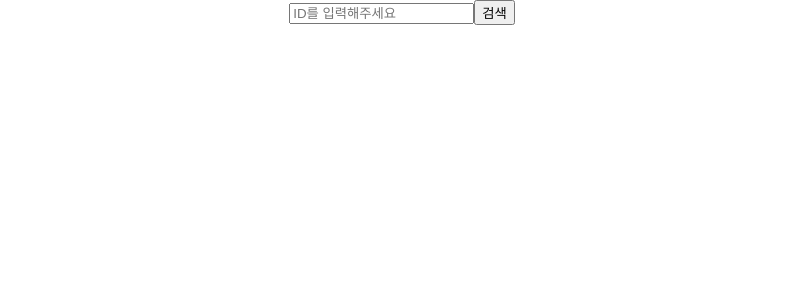
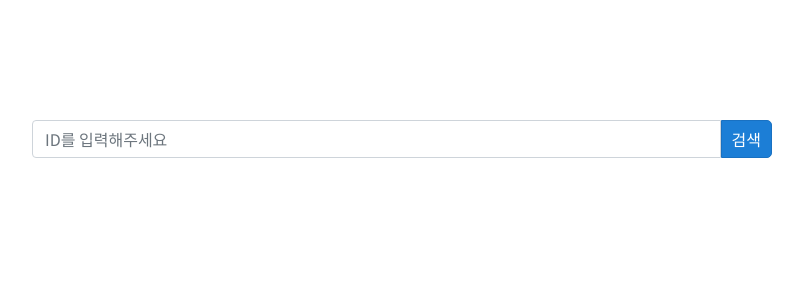
Before and after one commit to RyuJun/lol-state, a React (Create React App) app: page / in a window 1280 px wide. Shown: the top 300 px of the page, without its empty margins (238-1041 px from the left). Built offline with nearby package versions, Linux system fonts and the light colour scheme.

Commit message:
2018-06-07 commit

```diff
--- a/package.json
+++ b/package.json
@@ -5,6 +5,7 @@
   "dependencies": {
     "axios": "^0.18.0",
     "react": "^16.4.0",
+    "react-circular-progressbar": "^0.8.0",
     "react-dom": "^16.4.0",
     "react-scripts": "1.1.4"
   },
--- a/public/index.html
+++ b/public/index.html
@@ -6,6 +6,7 @@
     <meta name="theme-color" content="#000000">
     <link rel="manifest" href="%PUBLIC_URL%/manifest.json">
     <link rel="shortcut icon" href="%PUBLIC_URL%/favicon.ico">
+    <link rel="stylesheet" type="text/css" href="https://stackpath.bootstrapcdn.com/bootstrap/4.1.1/css/bootstrap.min.css">
     <title>lol-state-App</title>
   </head>
   <body>
--- a/src/App.js
+++ b/src/App.js
@@ -1,27 +1,42 @@
 import React, { Component } from 'react';
 import axios from 'axios';
 import ViewSearchID from './components/ViewSearchID'
-import './App.css';
+import ViewListWrapper from './components/ViewListWrapper'
+import './css/App.css';
 
 const apiDefault = {
   url : "https://kr.api.riotgames.com/lol",
   key : "RGAPI-7f41163f-0f97-4f24-bf29-a60c9d773b2a",
-  name : "류똥글"
+  name : "식이섬유풍부"
 }
 
 class App extends Component {
   state = {
     input: "",
-    summoner : {}
+    summoner : {},
+    match : {},
+    league : {}
   };
 
   getLOLData = () => {
-    let summonerUrl = `${apiDefault.url}/summoner/v3/summoners/by-name/${apiDefault.name}?api_key=${apiDefault.key}`;
+    let summonerUrl, matchUrl, leagueUrl;
+
+    summonerUrl = `${apiDefault.url}/summoner/v3/summoners/by-name/${apiDefault.name}?api_key=${apiDefault.key}`;
     axios.get(summonerUrl)
     .then( summonerData => {
-      this.setState({
-        summoner : summonerData.data
-      })
+      matchUrl = `${apiDefault.url}/match/v3/matchlists/by-account/${summonerData.data.accountId}?api_key=${apiDefault.key}`;
+      axios.get(matchUrl)
+      .then( matchData => {
+        leagueUrl = `${apiDefault.url}/league/v3/positions/by-summoner/${summonerData.data.id}?api_key=${apiDefault.key}`;
+        axios.get(leagueUrl)
+        .then( leagueData => {
+          this.setState({
+            summoner: summonerData.data,
+            match : matchData.data,
+            league : leagueData.data[0]
+          })
+        }).catch( error => console.log("Data가 없습니다."));
+      }).catch( error => console.log("Data가 없습니다."));
     }).catch( error => console.log("Data가 없습니다."));
   }
 
@@ -30,14 +45,24 @@ class App extends Component {
       input: e.target.value,
     });
   }
+  handleKeyPress = (e) => {
+    if (e.key === 'Enter') {
+      this.getLOLData();
+    }
+  }
+  render() {
+    const { summoner, league, match } = this.state
+    const { handleChange, handleKeyPress, getLOLData } = this
+    const ListWrapper = summoner.id === undefined ? null : <ViewListWrapper summoner={summoner} league={league} match={match}/>;
 
-  render() {
     return (
       <div className="App">
         <ViewSearchID
-          onChange={this.handleChange}
-          getLOLData={this.getLOLData}
+          handleChange={handleChange}
+          handleKeyPress={handleKeyPress}
+          getLOLData={getLOLData}
         />
+        {ListWrapper}
       </div>
     );
   }
--- /dev/null
+++ b/src/components/ViewListWrapper.js
@@ -0,0 +1,18 @@
+import React, { Component } from 'react';
+import ViewUserState from './ViewUserState'
+import '../css/ViewListWrapper.css';
+
+class ViewListWrapper extends Component {
+    render() {
+      const { summoner, league, match } = this.props;
+      console.log(match);
+      return (
+        <div className="viewListWrapper col-md-12">
+          <ViewUserState summoner={summoner} league={league}/>
+        </div>
+      );
+    }
+}
+
+
+export default ViewListWrapper;
--- a/src/components/ViewSearchID.js
+++ b/src/components/ViewSearchID.js
@@ -1,16 +1,16 @@
-import React, { Component } from 'react';
+import React from 'react';
 
-class ViewSearchID extends Component {
-    render() {
-      const { onChange, getLOLData } = this.props
-      return (
-        <div>
-          <input placeholder="ID를 입력해주세요" onChange={onChange}/>
-          <button tpye="submit" onClick={getLOLData}>검색</button>
-        </div>
-      );
-    }
-}
-
+const ViewSearchID = ({ handleChange, handleKeyPress, getLOLData }) => (
+  <div className="col-md-12">
+  <br/><br/>
+  <br/>
+  <br/>
+  <br/>
+    <div className="input-group col-md-12">
+      <input type="text" className="form-control" placeholder="ID를 입력해주세요" onChange={handleChange} onKeyPress={handleKeyPress}/>
+      <span className="input-group-addon" onClick={getLOLData}>검색</span>
+    </div>
+  </div>
+);
 
 export default ViewSearchID;
--- /dev/null
+++ b/src/components/ViewUserState.js
@@ -0,0 +1,62 @@
+import React, { Component } from 'react';
+import CircularProgressbar from 'react-circular-progressbar';
+import '../css/ViewUserState.css';
+import 'react-circular-progressbar/dist/styles.css';
+
+class ViewUserState extends Component {
+    render() {
+        const { summoner, league } = this.props;
+        const imgStyle = {
+            backgroundImage: `url('//opgg-static.akamaized.net/images/borders2/${league.tier.toLowerCase()}.png')`,
+            backgroundSize: "100% 100%"
+        };
+        let myRank, myVS, vsComment;
+        switch (league.rank){ case "I" : myRank = 1; break; case "II" : myRank = 2; break; case "III" : myRank = 3; break; case "IV" : myRank = 4; break; case "V" : myRank = 5; break; default : myRank = "I"; }
+        myVS = Math.round((league.wins / (league.wins + league.losses))*100) ;
+        if(myVS > 80){ vsComment = "승률이 미쳤습니다!!!!!... 대박..!!!" }
+        else if(myVS > 60){vsComment = "승률이 좋네요!! 부럽습니다..!!"}
+        else if(myVS > 40){vsComment = "승률이 보통이에요! 아직희망이 있어요!"}
+        else if(myVS > 20){vsComment = "승률이 많이 떨어지네요.. 분발하세요.."}
+        else if(myVS > 0){vsComment = "승률이 사람새끼 아니십니다.. 접으세요.."}
+
+        return (
+            <div className="topProfileStateWrapper col-md-12">
+                <div className="col-sm-12 nopadding">
+                    <div className="card col-sm-12 text-left">
+                        <div className="card-block col-md-12 padding1em">
+                            <div className="col-xs-4">
+                                <div className="leftImgSection" style={imgStyle}>
+                                    <img src={`//opgg-static.akamaized.net/images/profile_icons/profileIcon${summoner.profileIconId}.jpg`} alt="ProfileImg"/><br/>
+                                    <span className="profileLevel">{summoner.summonerLevel}</span>
+                                </div>
+                            </div>
+                            <div className="col-xs-8 tierTextArea">
+                                <h4 className="card-title">{league.playerOrTeamName}</h4>
+                                <p className="card-text">{league.leagueName}</p>
+                                <p className="card-text">{vsComment}</p>
+                            </div>
+                        </div>
+                        <hr/>
+                        <div className="col-md-12 padding1em">
+                            <div className="col-sm-4 text-center">
+                                <div className="tierImg">
+                                    <img src={`//opgg-static.akamaized.net/images/medals/${league.tier.toLowerCase()}_${myRank}.png`} alt="ProfileImg"/><br/>
+                                </div>
+                            </div>
+                            <div className="col-sm-4 text-center padding1em">
+                                <h6>{league.tier} {league.rank}</h6>
+                                <p><b>{league.leaguePoints} P</b> / {league.wins}승 {league.losses}패 {myVS}%</p>
+                            </div>
+                            <div className="col-sm-4 circularProgressbarStyle text-center">
+                                <CircularProgressbar percentage={myVS} />
+                            </div>
+                        </div>
+                    </div>
+                </div>
+            </div>
+        );
+
+    }
+}
+
+export default ViewUserState;
--- a/src/App.css
+++ b/src/css/App.css
@@ -1,5 +1,9 @@
 .App {
   text-align: center;
+  width:100%;
+  max-width:800px;
+  float:none;
+  margin:0 auto;
 }
 
 .App-logo {
--- /dev/null
+++ b/src/css/ViewListWrapper.css
@@ -0,0 +1,3 @@
+.viewListWrapper {
+    width:100%;
+}
--- /dev/null
+++ b/src/css/ViewUserState.css
@@ -0,0 +1,55 @@
+.topProfileStateWrapper {
+    width:100%;
+    padding:1em;
+}
+.tierImg {
+    width:130px;
+    height:130px;
+    margin:0 auto;
+    margin-top:-20px;
+    float:none;
+}
+.tierImg > img {
+    width:100%;
+    height:100%;
+
+}
+.tierTextArea {
+    padding-top:20px;
+    padding-left:20px;
+}
+.tierTextArea2 {
+    padding-left:20px;
+}
+.leftImgSection {
+    width:100%;
+    height:auto;
+    max-width:130px;
+    max-height:130px;
+    padding:12px;
+    float:left;
+}
+.leftImgSection > img {
+    width:100%;
+    height:auto;
+}
+.leftImgSection > span {
+    position:absolute;
+    left: calc(50% - 22px);
+    bottom: 5px;
+    width:44px;
+    height:24px;
+    background:url(http://opgg-static.akamaized.net/images/site/summoner/bg-levelbox.png) no-repeat;
+    background-size:auto 100%;
+    color:#eabd56;
+    text-align: center;
+}
+.rightLeagueContent {
+    float:left;
+}
+.col-md-4 {
+    background:red;
+}
+.circularProgressbarStyle svg {
+    max-width:100px;
+}
--- /dev/null
+++ b/src/css/index.css
@@ -0,0 +1,30 @@
+@import url('https://fonts.googleapis.com/css?family=Roboto:100,100i,300,300i,400');
+@import url('http://fonts.googleapis.com/earlyaccess/notosanskr.css');
+body {
+  margin: 0;
+  padding: 0;
+  font-family: 'Noto Sans KR', 'Roboto';
+  font-weight:300;
+}
+div {
+  position: relative;
+  box-sizing:border-box;
+  overflow:hidden;
+  float:left;
+}
+#root { width: 100%; }
+.nomargin { margin:0; }
+.nopadding { padding:0; }
+.padding1em { padding:1em; }
+.input-group-addon {
+  background: #1c7ed6;
+  border-radius: 0 5px 5px 0;
+  border: 1px solid #1971c2;
+  padding: 6px 10px;
+  color:#fff;
+}
+.input-group-addon:hover {
+  background: #1971c2;
+  border: 1px solid #1864ab;
+  cursor:pointer;
+}
--- a/src/index.css
+++ /dev/null
@@ -1,5 +0,0 @@
-body {
-  margin: 0;
-  padding: 0;
-  font-family: sans-serif;
-}
--- a/src/index.js
+++ b/src/index.js
@@ -1,6 +1,6 @@
 import React from 'react';
 import ReactDOM from 'react-dom';
-import './index.css';
+import './css/index.css';
 import App from './App';
 import registerServiceWorker from './registerServiceWorker';
 
```
Also changed, not shown: 1 other file (tests, documents, lock files or other folders).
